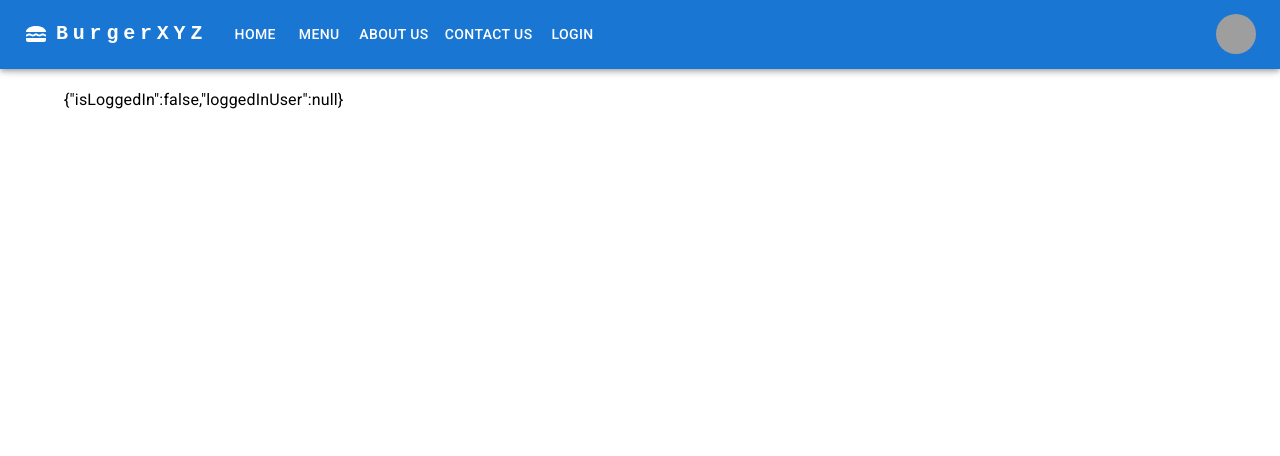
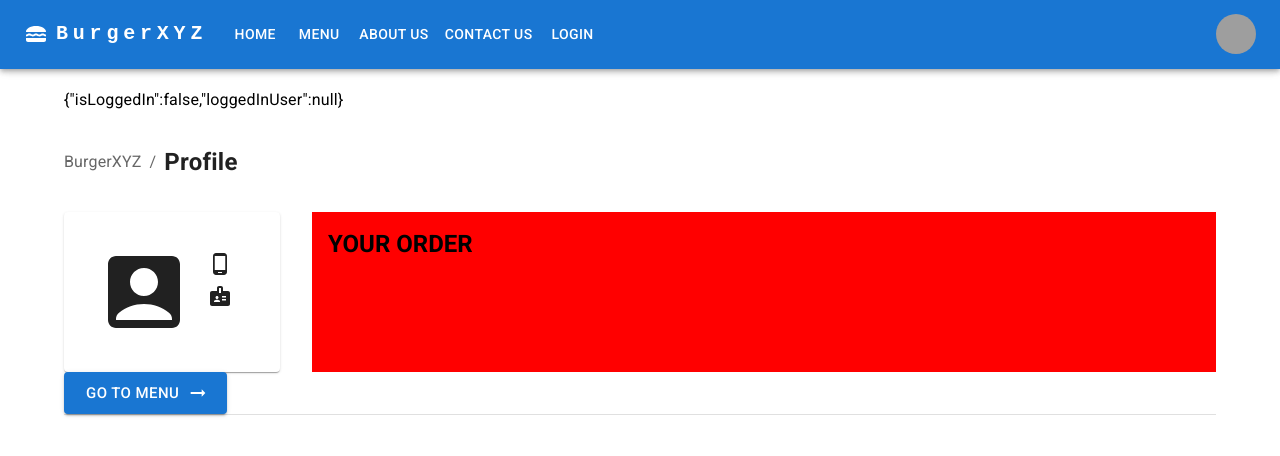
Before and after one commit to devDogra/driveThruAppFrontend, a React (Vite) app: page / in a window 1280 px wide. Shown: the top 456 px of the page. Built offline with nearby package versions, Linux system fonts and the light colour scheme; grey boxes are pictures that could not be loaded.

Commit message:
Create profile card in ProfilePage

```diff
--- a/src/App.jsx
+++ b/src/App.jsx
@@ -12,7 +12,7 @@ import HomePage from './pages/HomePage/HomePage'
 // This hook gets the INITIAL LOGGED-IN INFO. Keyword => INITIAL, i.e info when the app renders on whether the user is logged in or not
 import useIsLoggedIn from '../hooks/useIsLoggedIn'
 import { LoggedInUserContext } from './contexts/loggedInUserContext'
-import ProfilePage from './pages/ProfilePage/Profile'
+import ProfilePage from './pages/ProfilePage/ProfilePage'
 
 const hideNavbarOnPages = [
   '/login',
--- a/src/pages/ProfilePage/Profile.jsx
+++ /dev/null
@@ -1,29 +0,0 @@
-import { useState } from "react"
-import { LoggedInUserContext } from "../../contexts/loggedInUserContext";
-import { useContext } from "react";
-import Box from '@mui/material/Box';
-import Typography from '@mui/material/Typography';
-
-export default function ProfilePage() {
-  const {
-    isLoggedIn,
-    loggedInUser,
-    setIsLoggedIn,
-    setLoggedInUser,
-    errorCheckingLogin
-  }  = useContext(LoggedInUserContext);
-
-
-  return (
-    <Box>
-      <Typography>
-        {
-          JSON.stringify({
-            isLoggedIn, loggedInUser
-          })
-        }
-      </Typography>
-    </Box>
-  )
-
-}
--- /dev/null
+++ b/src/pages/ProfilePage/ProfilePage.jsx
@@ -0,0 +1,84 @@
+import { useState } from "react"
+import { LoggedInUserContext } from "../../contexts/loggedInUserContext";
+import { useContext } from "react";
+import Box from '@mui/material/Box';
+import Typography from '@mui/material/Typography';
+import Breadcrumbs from '@mui/material/Breadcrumbs'
+import Link from '@mui/material/Link'
+import Button from '@mui/material/Button';
+import Divider from '@mui/material/Divider';
+import ArrowRightAltIcon from "@mui/icons-material/ArrowRightAlt";
+import PhoneAndroidIcon from '@mui/icons-material/PhoneAndroid';
+import BadgeIcon from '@mui/icons-material/Badge';
+import AccountBoxIcon from '@mui/icons-material/AccountBox';
+import Paper from '@mui/material/Paper'
+
+export default function ProfilePage() {
+  const {
+    isLoggedIn,
+    loggedInUser,
+    setIsLoggedIn,
+    setLoggedInUser,
+    errorCheckingLogin
+  } = useContext(LoggedInUserContext);
+
+
+  return (
+    <>
+      <Typography>
+        {
+          JSON.stringify({
+            isLoggedIn, loggedInUser
+          })
+        }
+      </Typography>
+
+      <Breadcrumbs aria-label="breadcrumb" sx={{ my: 4 }}>
+        <Link underline="hover" color="inherit" href="/">
+          BurgerXYZ
+        </Link>
+        <Typography color="text.primary" fontWeight={"bold"} fontSize={"150%"}>Profile</Typography>
+      </Breadcrumbs>
+
+
+      <Box sx={{display:'flex', gap:"2rem"}}>
+        <Paper sx={{display: 'flex', gap: "1rem", p: 4, flexShrink:1 }} profile-card>
+
+          <AccountBoxIcon sx={{ fontSize: "6rem", alignSelf:'center' }}></AccountBoxIcon>
+          <Box>
+            <Typography variant='h6' textTransform='uppercase' mb={1} fontWeight='bold'>
+              {loggedInUser?.firstName}
+            </Typography>
+
+            <Box sx={{ display: 'flex', mt: 1, gap: 2 }}>
+              <PhoneAndroidIcon></PhoneAndroidIcon>
+              <Typography variant='p' fontWeight='bold' >
+                {loggedInUser?.phone}
+              </Typography>
+            </Box>
+
+            <Box sx={{ display: 'flex', mt: 1, gap: 2 }}>
+              <BadgeIcon></BadgeIcon>
+              <Typography variant='p' fontWeight='bold' >
+                {loggedInUser?.role}
+              </Typography>
+            </Box>
+          </Box>
+
+
+        </Paper>
+
+        <Box your-order sx={{ bgcolor: 'red', flexGrow:1, p:2 }}>
+          <Typography variant="h5" textTransform="uppercase" fontWeight="bold">
+            Your Order
+          </Typography>
+        </Box>
+      </Box>
+
+      <Button variant="contained" size="large" endIcon={<ArrowRightAltIcon />}>Go to Menu </Button>
+
+      <Divider sx={{ borderBottomWidth: 1 }}></Divider>
+    </>
+  )
+
+}
```
Also changed, not shown: src/components/YourOrderTable/YourOrderTable.jsx (added, +54 -0 lines).
